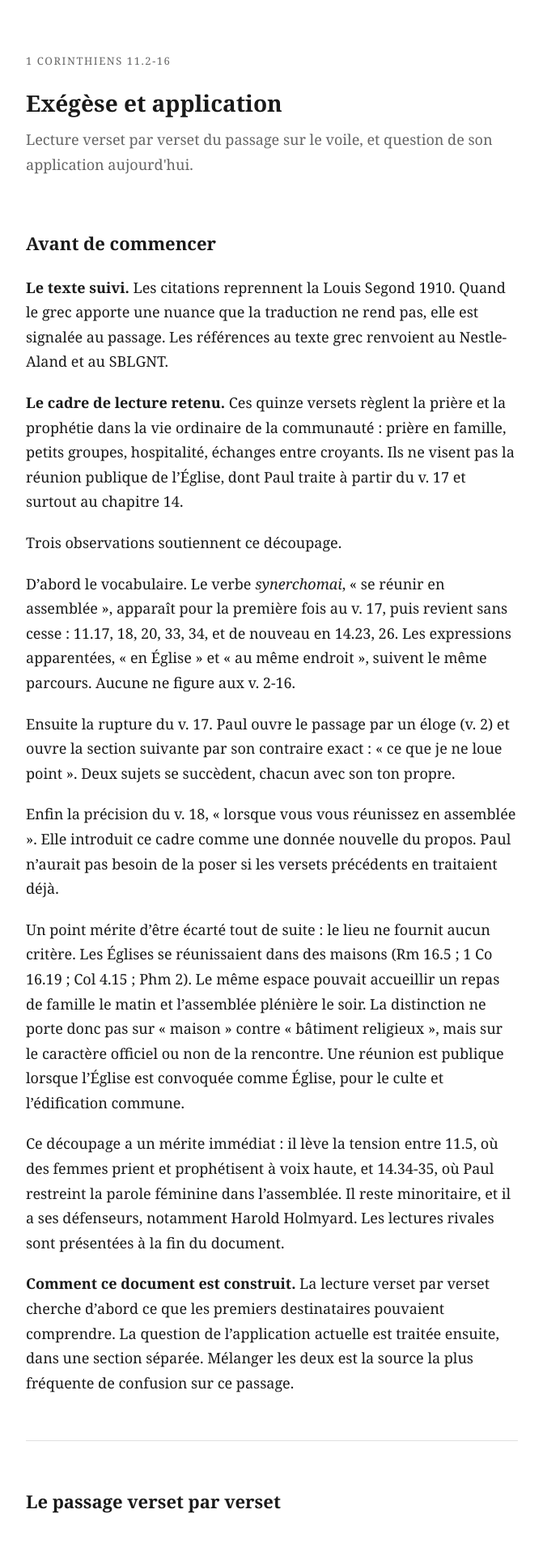
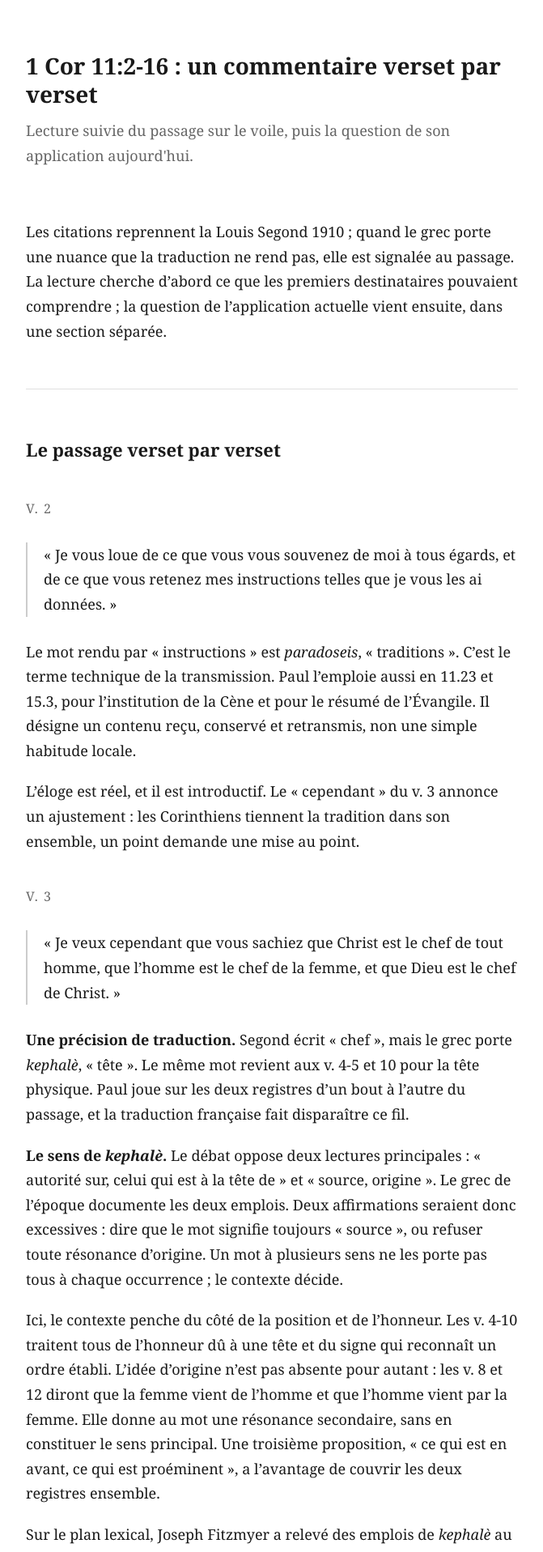
Before and after one commit to arnkoe/1-cor-11, a Jekyll site: the page built from index.md, in a window 1280 px wide. Shown: the top 1917 px of the page at 81% size, without its empty margins (304-975 px from the left). Built offline with Jekyll 4.4.1, drawn with Linux system fonts in a browser that asks for light colours; some of the changed text lies outside the part shown.

Commit message:
Simplifie le titre et raccourcit l'introduction
- Supprime le sur-titre de l'en-tete : titre et sous-titre seuls
- Titre : 1 Cor 11:2-16 : un commentaire verset par verset
- Reduit l'introduction a deux phrases et enchaine sur la lecture suivie
- Deplace la discussion du cadre d'application dans le commentaire du v. 5

Co-Authored-By: Claude Opus 5 <noreply@anthropic.com>
Claude-Session: https://claude.ai/code/session_01XQr5tUVU1hLaayi4baMCi4

```diff
--- a/_layouts/default.html
+++ b/_layouts/default.html
@@ -3,7 +3,7 @@
 <head>
   <meta charset="utf-8">
   <meta name="viewport" content="width=device-width, initial-scale=1">
-  <title>{% if page.title %}{{ page.title }} — {{ site.title }}{% else %}{{ site.title }}{% endif %}</title>
+  <title>{{ page.title | default: site.title }}</title>
   <meta name="description" content="{{ page.description | default: site.description }}">
   <link rel="stylesheet" href="{{ '/assets/style.css' | relative_url }}">
 </head>
--- a/_layouts/page.html
+++ b/_layouts/page.html
@@ -2,7 +2,6 @@
 layout: default
 ---
 <header class="page-header">
-  <p class="site-title">{{ site.title }}</p>
   {% if page.title %}<h1>{{ page.title }}</h1>{% endif %}
   {% if page.description %}<p class="lede">{{ page.description }}</p>{% endif %}
 </header>
--- a/assets/style.css
+++ b/assets/style.css
@@ -10,14 +10,6 @@ body {
   font-family: Georgia, serif;
   font-size: 1.125rem;
   line-height: 1.7;
-}
-
-.site-title {
-  margin: 0 0 1.5rem;
-  font-size: 0.8125rem;
-  letter-spacing: 0.12em;
-  text-transform: uppercase;
-  color: #666;
 }
 
 .page-header {
--- a/index.md
+++ b/index.md
@@ -1,28 +1,10 @@
 ---
 layout: page
-title: "Exégèse et application"
-description: "Lecture verset par verset du passage sur le voile, et question de son application aujourd'hui."
+title: "1 Cor 11:2-16 : un commentaire verset par verset"
+description: "Lecture suivie du passage sur le voile, puis la question de son application aujourd'hui."
 ---
 
-## Avant de commencer
-
-**Le texte suivi.** Les citations reprennent la Louis Segond 1910. Quand le grec apporte une nuance que la traduction ne rend pas, elle est signalée au passage. Les références au texte grec renvoient au Nestle-Aland et au SBLGNT.
-
-**Le cadre de lecture retenu.** Ces quinze versets règlent la prière et la prophétie dans la vie ordinaire de la communauté : prière en famille, petits groupes, hospitalité, échanges entre croyants. Ils ne visent pas la réunion publique de l'Église, dont Paul traite à partir du v. 17 et surtout au chapitre 14.
-
-Trois observations soutiennent ce découpage.
-
-D'abord le vocabulaire. Le verbe *synerchomai*, « se réunir en assemblée », apparaît pour la première fois au v. 17, puis revient sans cesse : 11.17, 18, 20, 33, 34, et de nouveau en 14.23, 26. Les expressions apparentées, « en Église » et « au même endroit », suivent le même parcours. Aucune ne figure aux v. 2-16.
-
-Ensuite la rupture du v. 17. Paul ouvre le passage par un éloge (v. 2) et ouvre la section suivante par son contraire exact : « ce que je ne loue point ». Deux sujets se succèdent, chacun avec son ton propre.
-
-Enfin la précision du v. 18, « lorsque vous vous réunissez en assemblée ». Elle introduit ce cadre comme une donnée nouvelle du propos. Paul n'aurait pas besoin de la poser si les versets précédents en traitaient déjà.
-
-Un point mérite d'être écarté tout de suite : le lieu ne fournit aucun critère. Les Églises se réunissaient dans des maisons (Rm 16.5 ; 1 Co 16.19 ; Col 4.15 ; Phm 2). Le même espace pouvait accueillir un repas de famille le matin et l'assemblée plénière le soir. La distinction ne porte donc pas sur « maison » contre « bâtiment religieux », mais sur le caractère officiel ou non de la rencontre. Une réunion est publique lorsque l'Église est convoquée comme Église, pour le culte et l'édification commune.
-
-Ce découpage a un mérite immédiat : il lève la tension entre 11.5, où des femmes prient et prophétisent à voix haute, et 14.34-35, où Paul restreint la parole féminine dans l'assemblée. Il reste minoritaire, et il a ses défenseurs, notamment Harold Holmyard. Les lectures rivales sont présentées à la fin du document.
-
-**Comment ce document est construit.** La lecture verset par verset cherche d'abord ce que les premiers destinataires pouvaient comprendre. La question de l'application actuelle est traitée ensuite, dans une section séparée. Mélanger les deux est la source la plus fréquente de confusion sur ce passage.
+Les citations reprennent la Louis Segond 1910 ; quand le grec porte une nuance que la traduction ne rend pas, elle est signalée au passage. La lecture cherche d'abord ce que les premiers destinataires pouvaient comprendre ; la question de l'application actuelle vient ensuite, dans une section séparée.
 
 ---
 
```
Also changed, not shown: other parts of index.md (+4 -0 lines).
